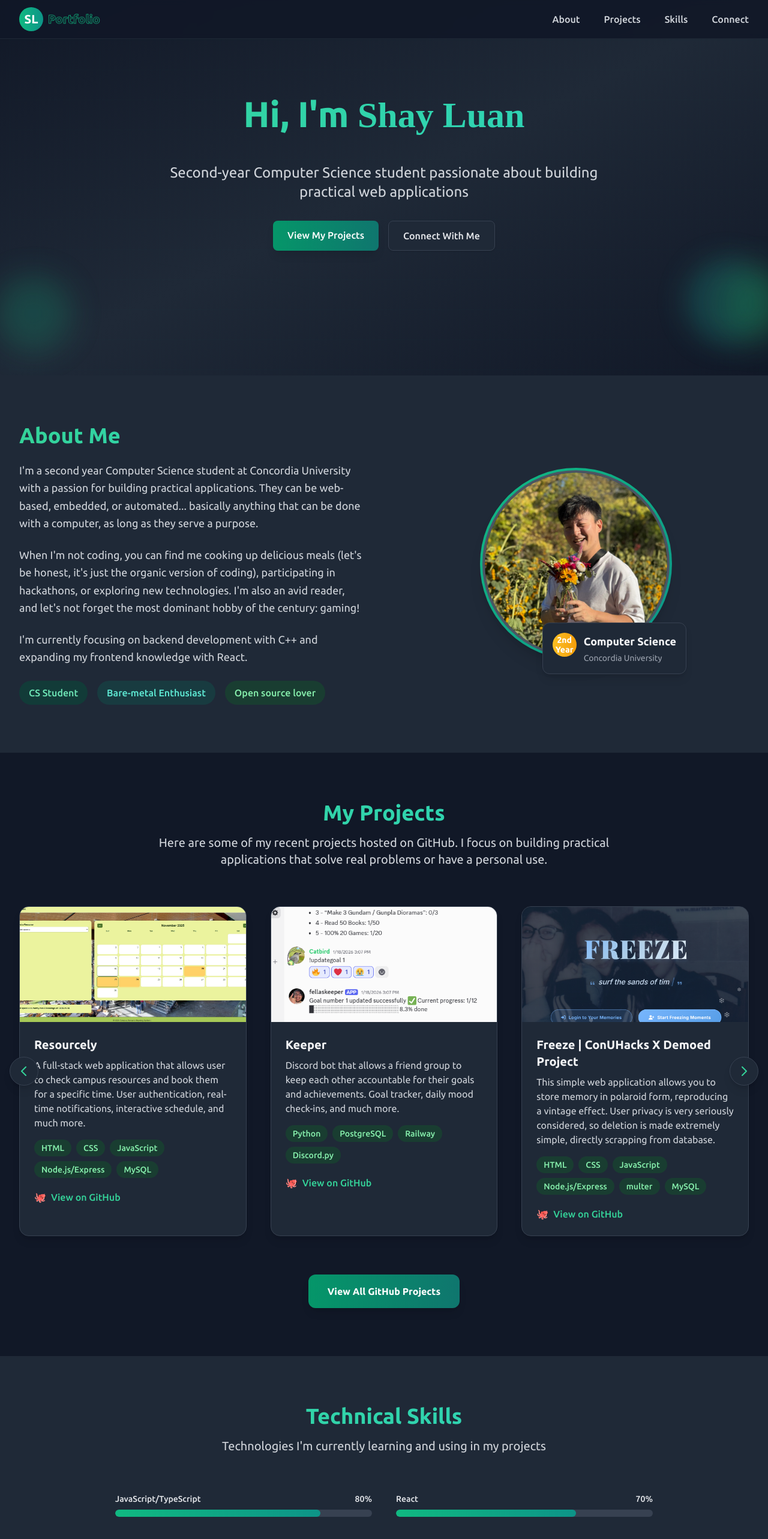
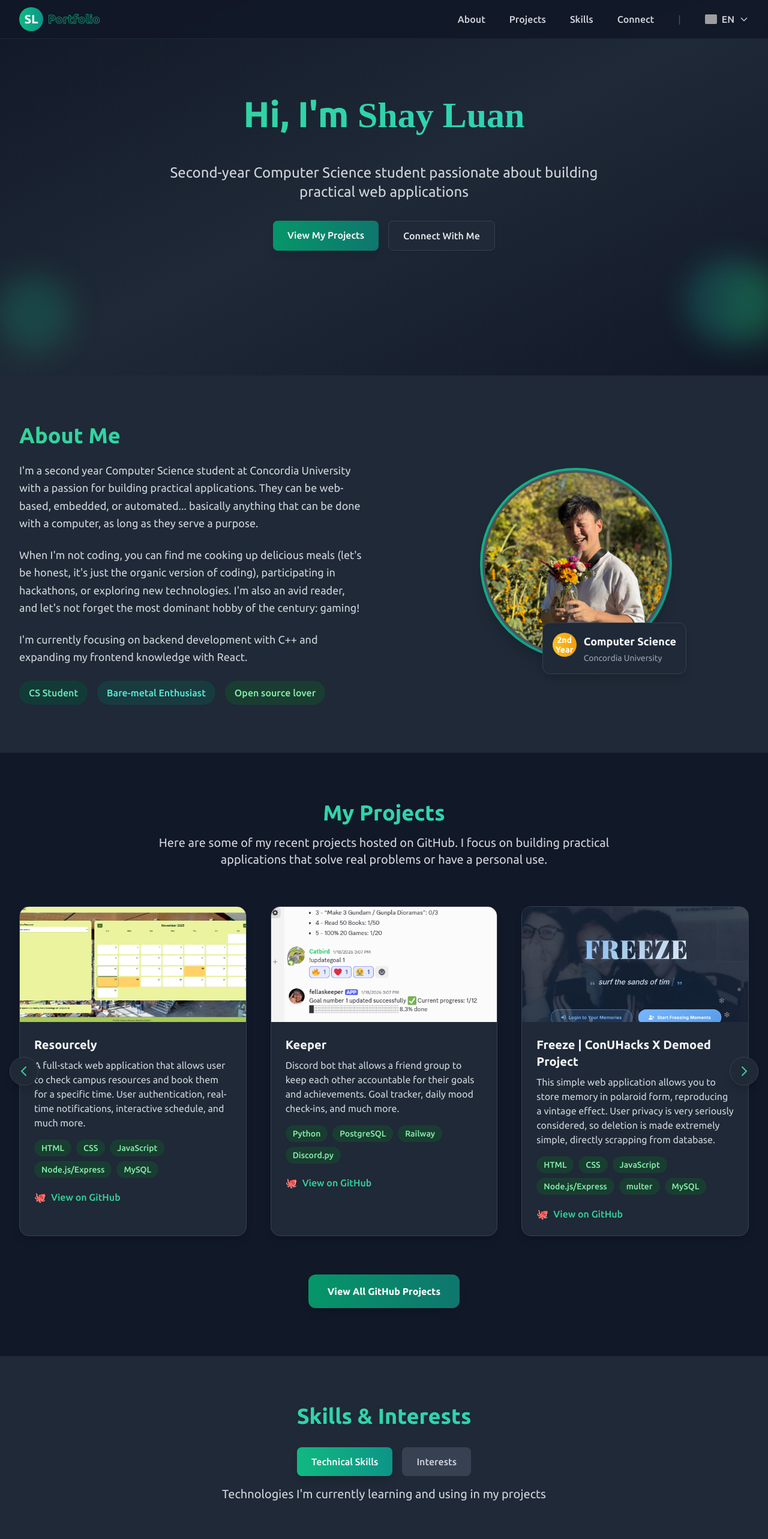
Before and after one commit to ShayLuan/Portfolio.io, a React (Vite) app: page / in a window 1280 px wide. Shown: the top 2566 px of the page at 60% size. Built offline with nearby package versions, Linux system fonts and the light colour scheme; grey boxes are pictures that could not be loaded; a web font is replaced by a local one.

Commit message:
interests + language options

```diff
--- a/src/components/Navigation.jsx
+++ b/src/components/Navigation.jsx
@@ -1,7 +1,17 @@
-import React from 'react';
-import { motion } from 'framer-motion';
+import React, { useState } from 'react';
+import { motion, AnimatePresence } from 'framer-motion';
 
 export default function Navigation({ isMenuOpen, setIsMenuOpen, activeSection, closeMenu }) {
+  const [currentLanguage, setCurrentLanguage] = useState('EN');
+  const [isLanguageMenuOpen, setIsLanguageMenuOpen] = useState(false);
+
+  const languages = [
+    { code: 'EN', flag: 'https://flagcdn.com/w20/ca.png', name: 'English' }, // Canada
+    { code: 'FR', flag: 'https://flagcdn.com/w20/ca.png', name: 'French' }, // Canadian French
+    { code: 'ZH', flag: 'https://flagcdn.com/w20/cn.png', name: 'Mandarin' } // China
+  ];
+
+  const currentLang = languages.find(lang => lang.code === currentLanguage) || languages[0];
   return (
     <nav className="fixed w-full bg-gray-900/90 backdrop-blur-sm z-50 shadow-sm border-b border-gray-800">
       <div className="max-w-7xl mx-auto px-4 sm:px-6 lg:px-8">
@@ -46,6 +56,69 @@ export default function Navigation({ isMenuOpen, setIsMenuOpen, activeSection, c
                 {item}
               </motion.a>
             ))}
+            <span className="text-gray-600 mx-2">|</span>
+            <div className="relative">
+              <motion.button
+                onClick={() => setIsLanguageMenuOpen(!isLanguageMenuOpen)}
+                className="flex items-center space-x-2 text-gray-300 hover:text-emerald-400 transition-colors font-medium"
+                whileHover={{ scale: 1.05 }}
+                whileTap={{ scale: 0.95 }}
+              >
+                <img
+                  src={currentLang.flag}
+                  alt={currentLang.name}
+                  className="w-5 h-4 object-cover rounded-sm"
+                />
+                <span>{currentLang.code}</span>
+                <svg
+                  className={`w-4 h-4 transition-transform duration-200 ${isLanguageMenuOpen ? 'rotate-180' : ''}`}
+                  fill="none"
+                  stroke="currentColor"
+                  viewBox="0 0 24 24"
+                >
+                  <path strokeLinecap="round" strokeLinejoin="round" strokeWidth={2} d="M19 9l-7 7-7-7" />
+                </svg>
+              </motion.button>
+
+              <AnimatePresence>
+                {isLanguageMenuOpen && (
+                  <motion.div
+                    initial={{ opacity: 0, y: -10 }}
+                    animate={{ opacity: 1, y: 0 }}
+                    exit={{ opacity: 0, y: -10 }}
+                    transition={{ duration: 0.2 }}
+                    className="absolute right-0 mt-2 w-40 bg-gray-800 border border-gray-700 rounded-lg shadow-lg overflow-hidden z-50"
+                    onMouseLeave={() => setIsLanguageMenuOpen(false)}
+                  >
+                    {languages.map((lang) => (
+                      <motion.button
+                        key={lang.code}
+                        onClick={() => {
+                          setCurrentLanguage(lang.code);
+                          setIsLanguageMenuOpen(false);
+                        }}
+                        className={`w-full px-4 py-2 text-left flex items-center space-x-2 transition-colors ${
+                          currentLanguage === lang.code
+                            ? 'bg-emerald-900/50 text-emerald-400'
+                            : 'text-gray-300 hover:bg-gray-700'
+                        }`}
+                        whileHover={{ x: 4 }}
+                      >
+                        <img
+                          src={lang.flag}
+                          alt={lang.name}
+                          className="w-5 h-4 object-cover rounded-sm"
+                        />
+                        <span>{lang.code}</span>
+                        {currentLanguage === lang.code && (
+                          <span className="ml-auto text-emerald-400">✓</span>
+                        )}
+                      </motion.button>
+                    ))}
+                  </motion.div>
+                )}
+              </AnimatePresence>
+            </div>
           </div>
 
           {/* Mobile menu button */}
@@ -100,6 +173,34 @@ export default function Navigation({ isMenuOpen, setIsMenuOpen, activeSection, c
                 {item}
               </motion.a>
             ))}
+            <div className="border-t border-gray-700 mt-2 pt-2">
+              <div className="px-3 py-2 text-gray-400 text-sm font-medium mb-1">Language</div>
+              {languages.map((lang) => (
+                <motion.button
+                  key={lang.code}
+                  onClick={() => {
+                    setCurrentLanguage(lang.code);
+                    setIsLanguageMenuOpen(false);
+                  }}
+                  className={`w-full px-3 py-2 rounded-md text-base font-medium transition-colors flex items-center space-x-2 ${
+                    currentLanguage === lang.code
+                      ? 'bg-emerald-900/50 text-emerald-400'
+                      : 'text-gray-300 hover:bg-gray-800'
+                  }`}
+                  whileTap={{ scale: 0.98 }}
+                >
+                  <img
+                    src={lang.flag}
+                    alt={lang.name}
+                    className="w-5 h-4 object-cover rounded-sm"
+                  />
+                  <span>{lang.code}</span>
+                  {currentLanguage === lang.code && (
+                    <span className="ml-auto text-emerald-400">✓</span>
+                  )}
+                </motion.button>
+              ))}
+            </div>
           </div>
         </motion.div>
       )}
--- a/src/components/Skills.jsx
+++ b/src/components/Skills.jsx
@@ -1,8 +1,16 @@
-import React from 'react';
+import React, { useState } from 'react';
 import { motion } from 'framer-motion';
 import { skills } from '../data/skills';
+import { interests } from '../data/interests';
 
 export default function Skills() {
+  const [activeTab, setActiveTab] = useState('technical');
+
+  const currentData = activeTab === 'technical' ? skills : interests;
+  const barColor = activeTab === 'technical'
+    ? 'bg-gradient-to-r from-emerald-500 to-teal-600'
+    : 'bg-gradient-to-r from-orange-500 via-red-500 to-orange-600';
+
   return (
     <section id="skills" className="py-20 bg-gray-800">
       <div className="max-w-7xl mx-auto px-4 sm:px-6 lg:px-8">
@@ -13,16 +21,53 @@ export default function Skills() {
           transition={{ duration: 0.8 }}
           className="text-center mb-16"
         >
-          <h2 className="text-3xl md:text-4xl font-bold bg-clip-text text-transparent bg-gradient-to-r from-emerald-400 to-teal-400" style={{ WebkitBackgroundClip: 'text', WebkitTextFillColor: 'transparent' }}>Technical Skills</h2>
+          <h2 className="text-3xl md:text-4xl font-bold bg-clip-text text-transparent bg-gradient-to-r from-emerald-400 to-teal-400" style={{ WebkitBackgroundClip: 'text', WebkitTextFillColor: 'transparent' }}>Skills & Interests</h2>
+
+          {/* Tabs */}
+          <div className="flex justify-center gap-4 mt-8">
+            <motion.button
+              onClick={() => setActiveTab('technical')}
+              className={`px-6 py-3 rounded-lg font-medium transition-all duration-300 ${
+                activeTab === 'technical'
+                  ? 'bg-gradient-to-r from-emerald-500 to-teal-600 text-white shadow-lg'
+                  : 'bg-gray-700 text-gray-300 hover:bg-gray-600'
+              }`}
+              whileHover={{ scale: 1.05 }}
+              whileTap={{ scale: 0.95 }}
+            >
+              Technical Skills
+            </motion.button>
+            <motion.button
+              onClick={() => setActiveTab('interests')}
+              className={`px-6 py-3 rounded-lg font-medium transition-all duration-300 ${
+                activeTab === 'interests'
+                  ? 'bg-gradient-to-r from-orange-500 to-red-600 text-white shadow-lg'
+                  : 'bg-gray-700 text-gray-300 hover:bg-gray-600'
+              }`}
+              whileHover={{ scale: 1.05 }}
+              whileTap={{ scale: 0.95 }}
+            >
+              Interests
+            </motion.button>
+          </div>
+
           <p className="mt-4 text-xl text-gray-300 max-w-3xl mx-auto">
-            Technologies I'm currently learning and using in my projects
+            {activeTab === 'technical'
+              ? "Technologies I'm currently learning and using in my projects"
+              : "Areas I'm passionate about and love working with"}
           </p>
         </motion.div>
 
-        <div className="grid grid-cols-1 md:grid-cols-2 gap-10 max-w-4xl mx-auto">
-          {skills.map((skill, index) => (
+        <motion.div
+          key={activeTab}
+          initial={{ opacity: 0, y: 20 }}
+          animate={{ opacity: 1, y: 0 }}
+          transition={{ duration: 0.4 }}
+          className="grid grid-cols-1 md:grid-cols-2 gap-10 max-w-4xl mx-auto"
+        >
+          {currentData.map((item, index) => (
             <motion.div
-              key={skill.name}
+              key={item.name}
               initial={{ opacity: 0, x: index % 2 === 0 ? -30 : 30 }}
               whileInView={{ opacity: 1, x: 0 }}
               viewport={{ once: true }}
@@ -30,21 +75,21 @@ export default function Skills() {
               className="space-y-2"
             >
               <div className="flex justify-between text-sm font-medium text-gray-200">
-                <span>{skill.name}</span>
-                <span>{skill.level}%</span>
+                <span>{item.name}</span>
+                <span>{item.level}%</span>
               </div>
               <div className="w-full bg-gray-700 rounded-full h-3 overflow-hidden">
                 <motion.div
                   initial={{ width: 0 }}
-                  whileInView={{ width: `${skill.level}%` }}
+                  whileInView={{ width: `${item.level}%` }}
                   viewport={{ once: true }}
                   transition={{ duration: 1, delay: 0.2 }}
-                  className="h-full bg-gradient-to-r from-emerald-500 to-teal-600 rounded-full"
+                  className={`h-full ${barColor} rounded-full`}
                 ></motion.div>
               </div>
             </motion.div>
           ))}
-        </div>
+        </motion.div>
 
         <div className="mt-20 text-center">
           <motion.div
@@ -52,9 +97,15 @@ export default function Skills() {
             whileInView={{ opacity: 1 }}
             viewport={{ once: true }}
             transition={{ delay: 0.5, duration: 0.8 }}
-            className="inline-block bg-gradient-to-r from-emerald-500 to-teal-600 text-white px-6 py-3 rounded-xl font-medium shadow-lg"
+            className={`inline-block text-white px-6 py-3 rounded-xl font-medium shadow-lg ${
+              activeTab === 'technical'
+                ? 'bg-gradient-to-r from-emerald-500 to-teal-600'
+                : 'bg-gradient-to-r from-orange-500 to-red-600'
+            }`}
           >
-            Continuously learning and expanding my skill set
+            {activeTab === 'technical'
+              ? "Continuously learning and expanding my skill set"
+              : "Passionate about building impactful solutions"}
           </motion.div>
         </div>
       </div>
--- /dev/null
+++ b/src/data/interests.js
@@ -0,0 +1,12 @@
+export const interests = [
+  { name: "Backend Development", level: 95 },
+  { name: "System Design", level: 85 },
+  { name: "Database Optimization", level: 90 },
+  { name: "API Development", level: 60 },
+  { name: "Performance Tuning", level: 80 },
+  { name: "Cloud Architecture", level: 75 },
+  { name: "Game/Game Engine Development", level: 90 },
+  { name: "Bare-metal/Embedded Development", level: 95 },
+  { name: "Healthcare Research", level: 80 },
+  { name: "AI/ML/LLM Development", level: 80 },
+];
```
